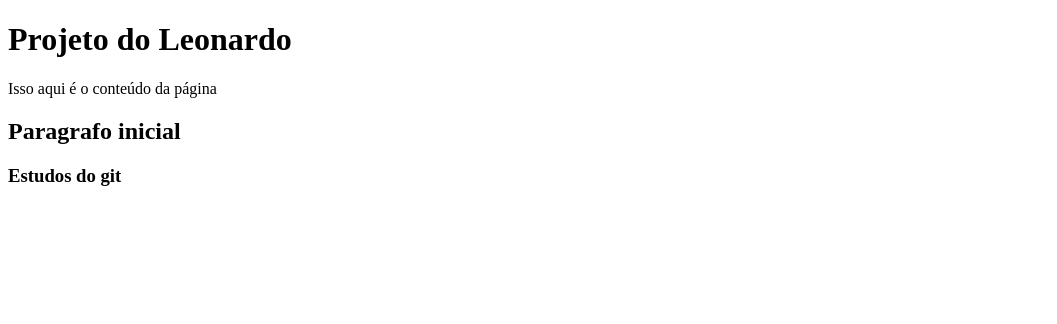
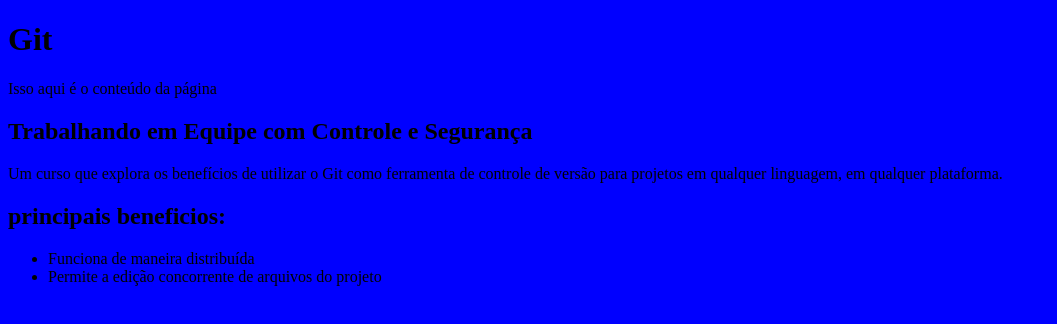
Before and after one commit to leozinh001/meu-site, a plain HTML site: page index.html in a window 1280 px wide. Shown: the whole page, without its empty margins (0-1057 px from the left). Drawn offline with Linux system fonts and the light colour scheme.

Commit message:
inicio do design

```diff
--- /dev/null
+++ b/estilo.css
@@ -0,0 +1,3 @@
+body {
+	background-color: blue;
+}
--- a/index.html
+++ b/index.html
@@ -1,12 +1,20 @@
 <!DOCTYPE html>
 <html>
 	<head>
+		<link rel="stylesheet" href="estilo.css">
 		<title></title>
 	</head>
 			<body>
-				<h1>Projeto do Leonardo</h1>
+				<h1>Git</h1>
 				<main> Isso aqui é o conteúdo da página</main>
-				<h2>Paragrafo inicial</h2>
-				<h3>Estudos do git</h3>
+				<h2>Trabalhando em Equipe com Controle e Segurança</h2>
+				<p>
+					Um curso que explora os benefícios de utilizar o Git como ferramenta de controle de versão para projetos em qualquer linguagem, em qualquer plataforma.
+				</p>
+				<h2>principais beneficios:</h2>
+				<ul>
+					<li>Funciona de maneira distribuída</li>
+					<li>Permite a edição concorrente de arquivos do projeto</li>
+				</ul>
 			</body>
 </html>
```
